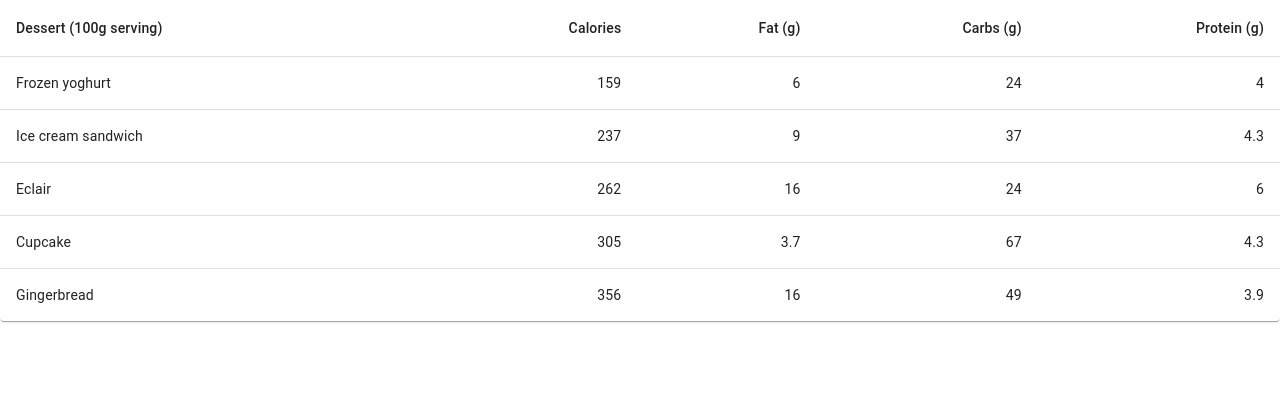
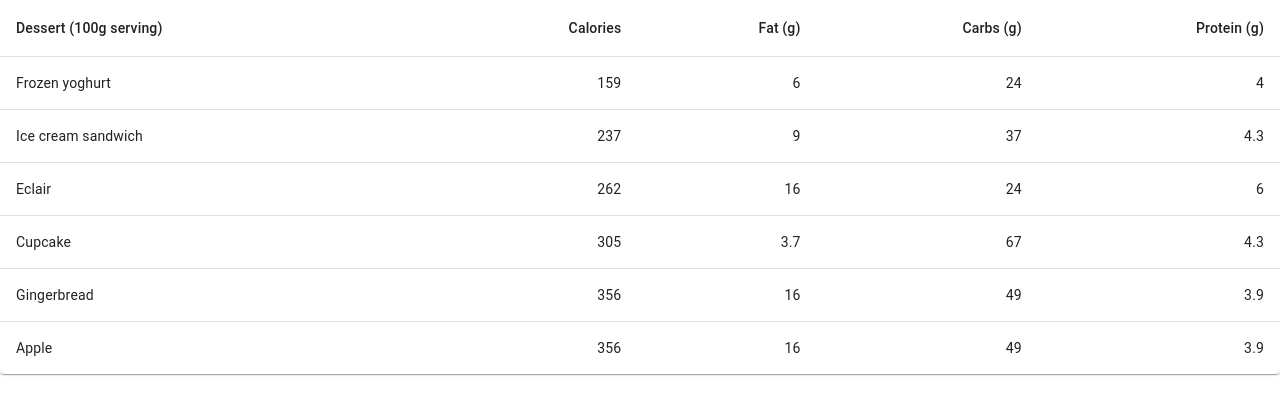
Before and after one commit to teenwyman/simple-react-app, a React (Create React App) app: page / in a window 1280 px wide. Shown: the top 414 px of the page. Built offline with nearby package versions, Linux system fonts and the light colour scheme.

Commit message:
Update Table.js

```diff
--- a/src/Table.js
+++ b/src/Table.js
@@ -17,6 +17,7 @@ const rows = [
   createData('Eclair', 262, 16.0, 24, 6.0),
   createData('Cupcake', 305, 3.7, 67, 4.3),
   createData('Gingerbread', 356, 16.0, 49, 3.9),
+  createData('Apple', 356, 16.0, 49, 3.9),
 ];
 
 export default function BasicTable() {
```
